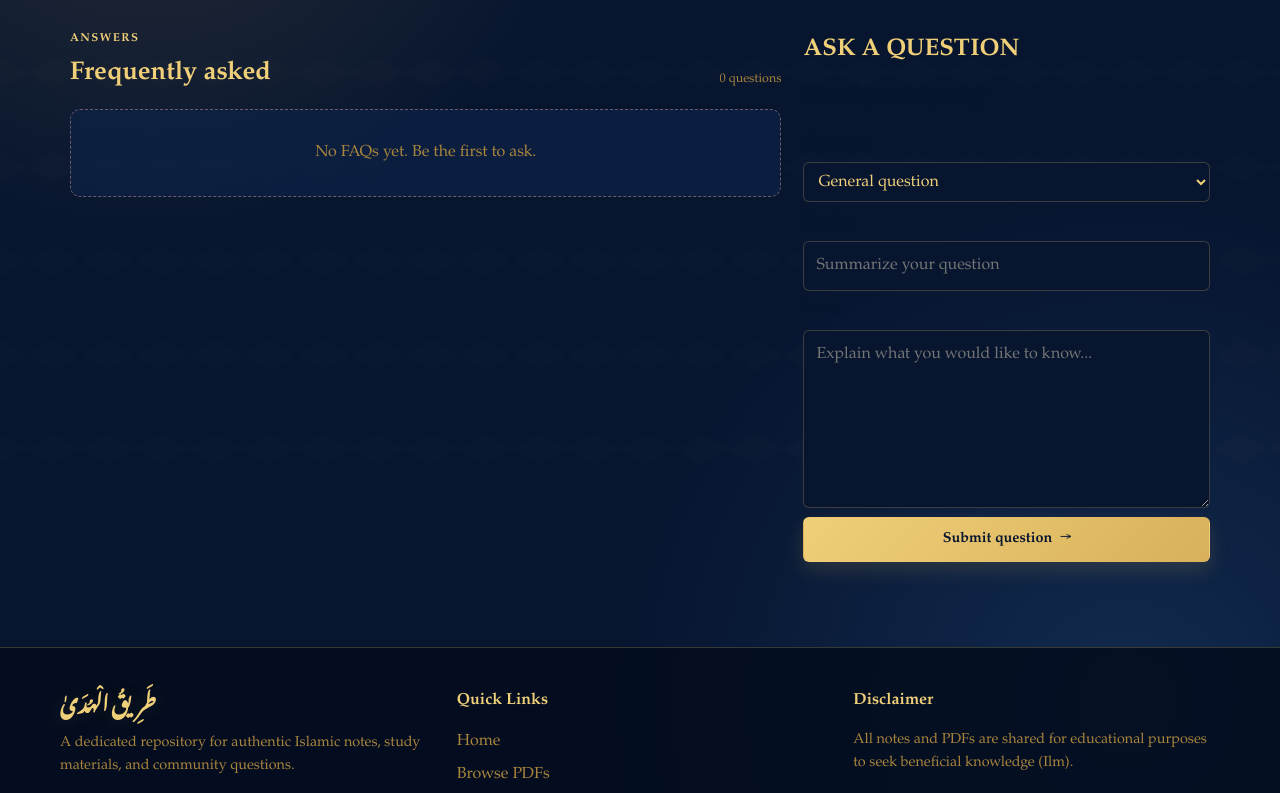
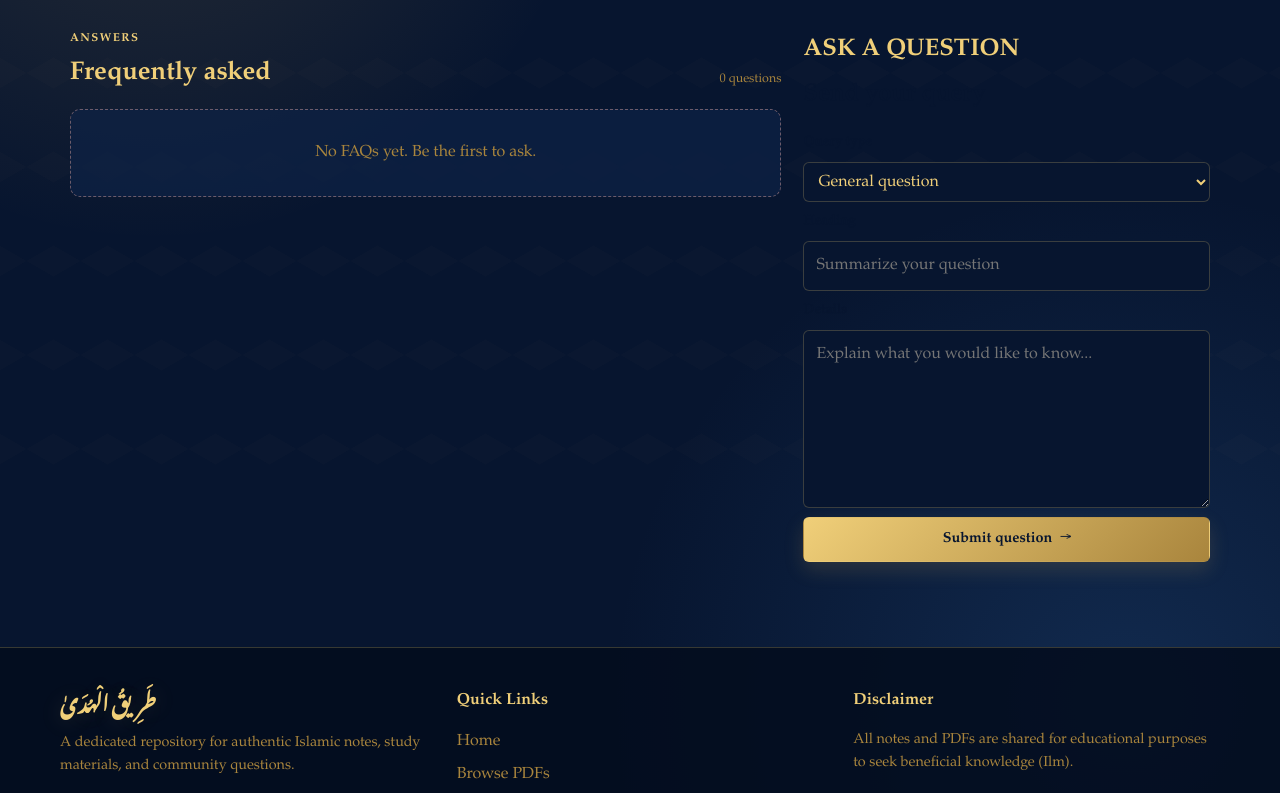
Before and after one commit to omemairfanwarraich-oss/Tariq-Al-Huda, a plain HTML site: page faqs.html in a window 1280 px wide. Shown: the part 303-1096 px from the top of the page. Drawn offline with Linux system fonts and the light colour scheme; no server answers; a web font is replaced by a local one.

Commit message:
Update style.css

```diff
--- a/assets/css/style.css
+++ b/assets/css/style.css
@@ -1078,7 +1078,7 @@ main { padding: 56px 0; animation: page-enter 600ms var(--ease-smooth) both; }
 .pdf-card h2, .pdf-card p, .tile-body h3, .note-header h1, .section-heading-row h2, .faq-form-panel h2, .glass-panel > h2 { color: var(--ink-light); }
 .pdf-card p, .tile-body p, .pdf-card-meta, .pdf-card-topline, .note-id, .discussion-count, .form-hint { color: var(--ink-muted); }
 
-.button-primary { background: linear-gradient(135deg, var(--gold-bright), var(--gold)); color: var(--midnight-blue); box-shadow: 0 8px 20px rgba(216, 177, 90, 0.16); }
+.button-primary { background: linear-gradient(135deg, var(--gold-bright), var(--gold-muted)); color: var(--midnight-blue); box-shadow: 0 8px 20px rgba(216, 177, 90, 0.16); }
 .button-primary:hover { background: var(--gold-bright); color: var(--midnight-blue); }
 .button-secondary { background: rgba(255, 255, 255, 0.05); border-color: var(--glass-border); color: var(--gold-bright); }
 .button-secondary:hover { background: rgba(216, 177, 90, 0.14); color: var(--gold-bright); }
```
